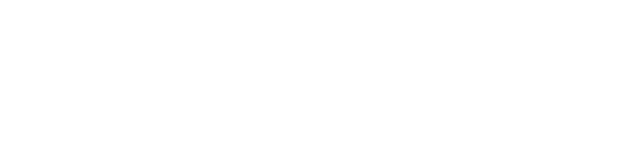
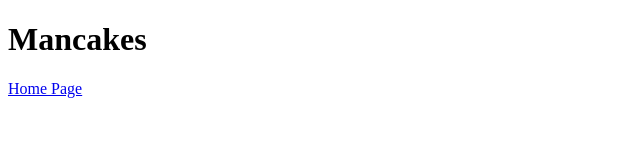
Before and after one commit to GummyStar5/odin-recipes, a plain HTML site: page recipes/mancakes.html in a window 1280 px wide. Shown: the whole page, without its empty margins (0-640 px from the left). Drawn offline with Linux system fonts and the light colour scheme.

Commit message:
Added a link to and from index and mancakes.

```diff
--- a/recipes/mancakes.html
+++ b/recipes/mancakes.html
@@ -5,6 +5,7 @@
     <title>Mancakes</title>
 </head>
 <body>
-
+    <h1>Mancakes</h1>
+    <a href="../index.html">Home Page</a>
 </body>
 </html>
```
Also changed, not shown: index.html (+1 -0 lines).
